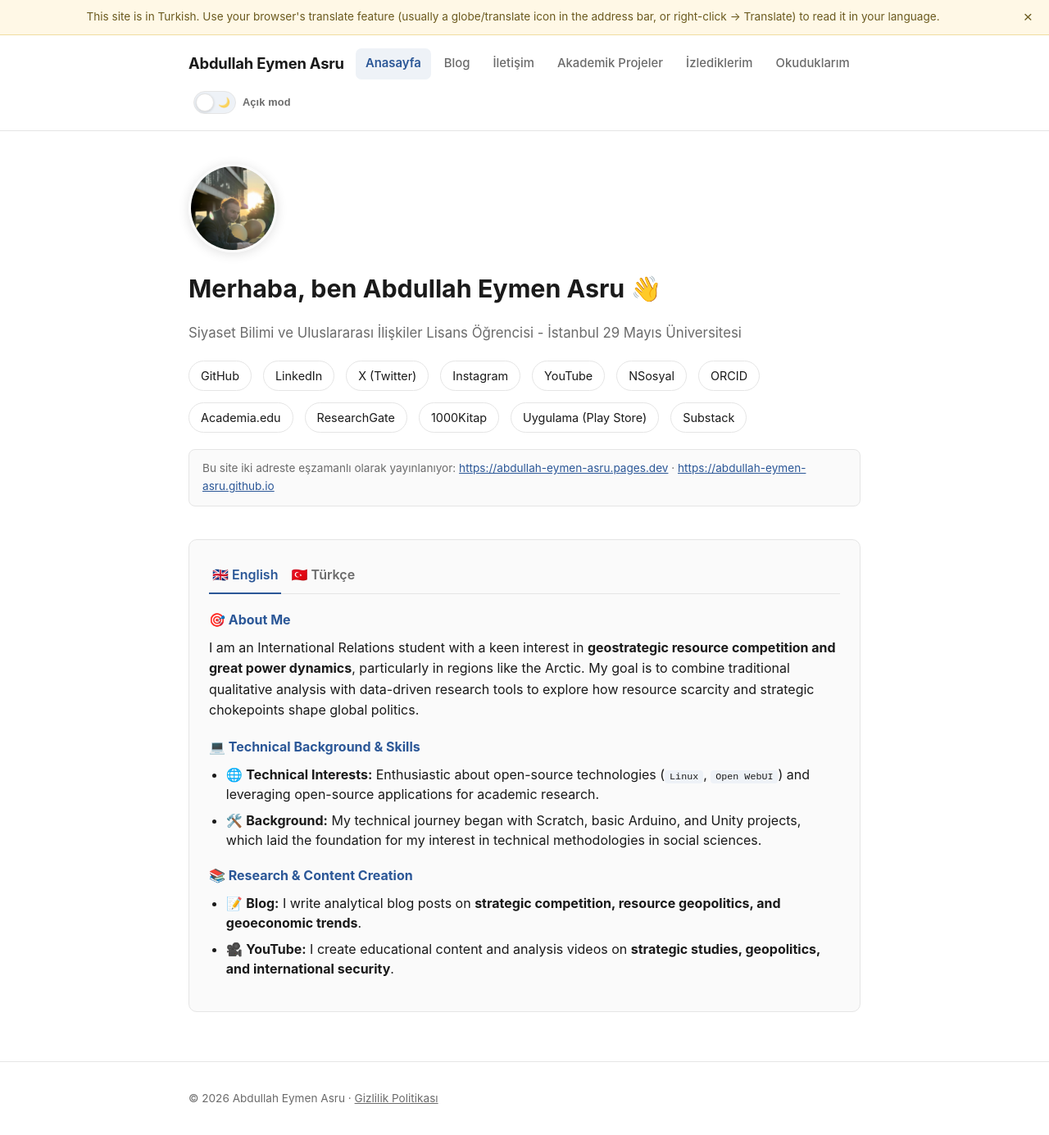
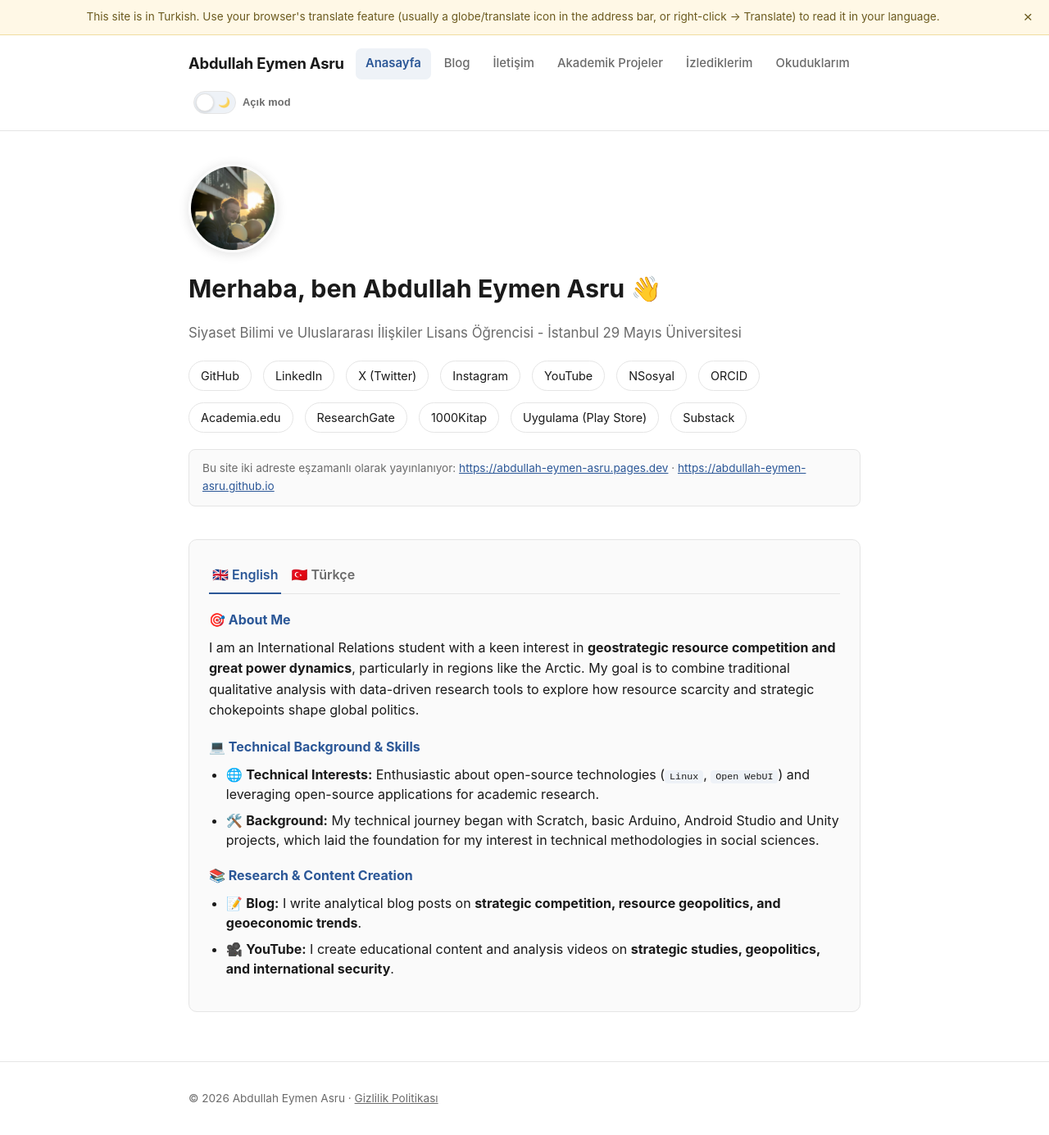
Before and after one commit to abdullah-eymen-asru/abdullah-eymen-asru.github.io, a Jekyll site: the page built from index.md, in a window 1280 px wide and 1385 px high. Shown: the whole window at 82% size. Built offline with Jekyll 4.4.1, drawn with Linux system fonts in a browser that asks for light colours.

Commit message:
Add Android Studio to technical background

```diff
--- a/_includes/hakkimda-icerik.md
+++ b/_includes/hakkimda-icerik.md
@@ -10,7 +10,7 @@
   <h3>💻 Technical Background &amp; Skills</h3>
   <ul>
     <li>🌐 <strong>Technical Interests:</strong> Enthusiastic about open-source technologies (<code>Linux</code>, <code>Open WebUI</code>) and leveraging open-source applications for academic research.</li>
-    <li>🛠️ <strong>Background:</strong> My technical journey began with Scratch, basic Arduino, and Unity projects, which laid the foundation for my interest in technical methodologies in social sciences.</li>
+    <li>🛠️ <strong>Background:</strong> My technical journey began with Scratch, basic Arduino, Android Studio and Unity projects, which laid the foundation for my interest in technical methodologies in social sciences.</li>
   </ul>
 
   <h3>📚 Research &amp; Content Creation</h3>
@@ -27,7 +27,7 @@
   <h3>💻 Teknik Geçmiş ve İlgi Alanları</h3>
   <ul>
     <li>🌐 <strong>Teknik İlgi Alanları:</strong> Açık kaynaklı teknolojilere (<code>Linux</code>, <code>Open WebUI</code>) ve akademik araştırmalarda açık kaynaklı uygulamalardan yararlanmaya ilgi duyuyorum.</li>
-    <li>🛠️ <strong>Geçmiş:</strong> Teknik yolculuğum Scratch, temel Arduino ve Unity projeleriyle başladı; bu süreç sosyal bilimlerdeki teknik metodolojilere olan ilgimin temelini oluşturdu.</li>
+    <li>🛠️ <strong>Geçmiş:</strong> Teknik yolculuğum Scratch, temel Arduino, Android Studio ve Unity projeleriyle başladı; bu süreç sosyal bilimlerdeki teknik metodolojilere olan ilgimin temelini oluşturdu.</li>
   </ul>
 
   <h3>📚 Araştırma ve İçerik Üretimi</h3>
```
